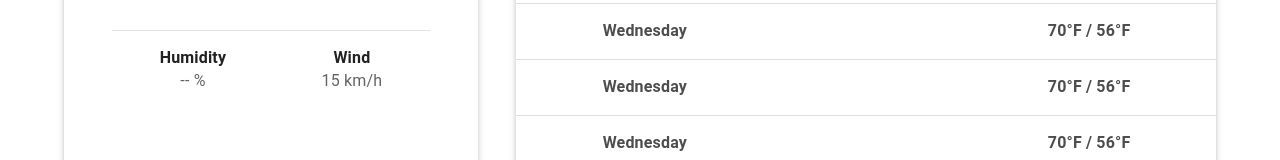
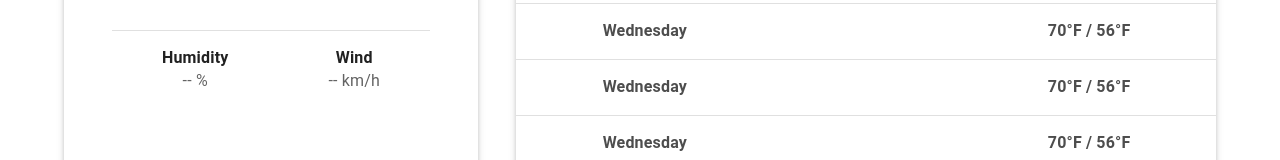
Before and after one commit to Life4Death04/weather-client, a React (Vite) app: page / in a window 1280 px wide. Shown: the part 321-481 px from the top of the page. Built offline with nearby package versions, Linux system fonts and the light colour scheme; some icons are missing.

Commit message:
Fetch Current Wind Speed & Pass it to Weather Card

```diff
--- a/src/api/openmeteo.tsx
+++ b/src/api/openmeteo.tsx
@@ -3,7 +3,7 @@ import type { WeatherResult } from '../types';
 const apiUrl = import.meta.env.VITE_WEATHER_URL;
 
 export async function fetchWeather(latitude: number, longitude: number): Promise<WeatherResult> {
-    const params = `?latitude=${latitude}&longitude=${longitude}&daily=weather_code,temperature_2m_max,temperature_2m_min&current=temperature_2m,relative_humidity_2m,weather_code&format=json`;
+    const params = `?latitude=${latitude}&longitude=${longitude}&daily=weather_code,temperature_2m_max,temperature_2m_min&current=temperature_2m,relative_humidity_2m,weather_code,wind_speed_10m&format=json`;
 
     try {
         const rawResponse = await axios.get(`${apiUrl}${params}`);
--- a/src/components/WeatherCard.tsx
+++ b/src/components/WeatherCard.tsx
@@ -46,8 +46,10 @@ export function WeatherCard({ values }: WeatherCardProps) {
                 Wind
             </Typography>
             <Typography variant="body2" sx={{ opacity: 0.7, fontSize: { xs: '0.8rem', sm: '1rem' } }}>
-                15 km/h
-            </Typography>
+                {`
+                  ${values?.current.wind_speed_10m ?? '--'}
+                  ${values?.units.wind_speed_10m ?? 'km/h'}
+            `}</Typography>
             </Box>
         </Box>
       </CardContent>
--- a/src/types.tsx
+++ b/src/types.tsx
@@ -22,6 +22,7 @@ export type WeatherResult = {
         temperature_2m: number;
         time: Date;
         weather_code: number;
+        wind_speed_10m: number;
     },
     current_units: {
         interval: string;
@@ -29,6 +30,7 @@ export type WeatherResult = {
         temperature_2m: string;
         time: string;
         weather_code: string;
+        wind_speed_10m: string;
     },
     daily: {
         temperature_2m_max: number[];
```
